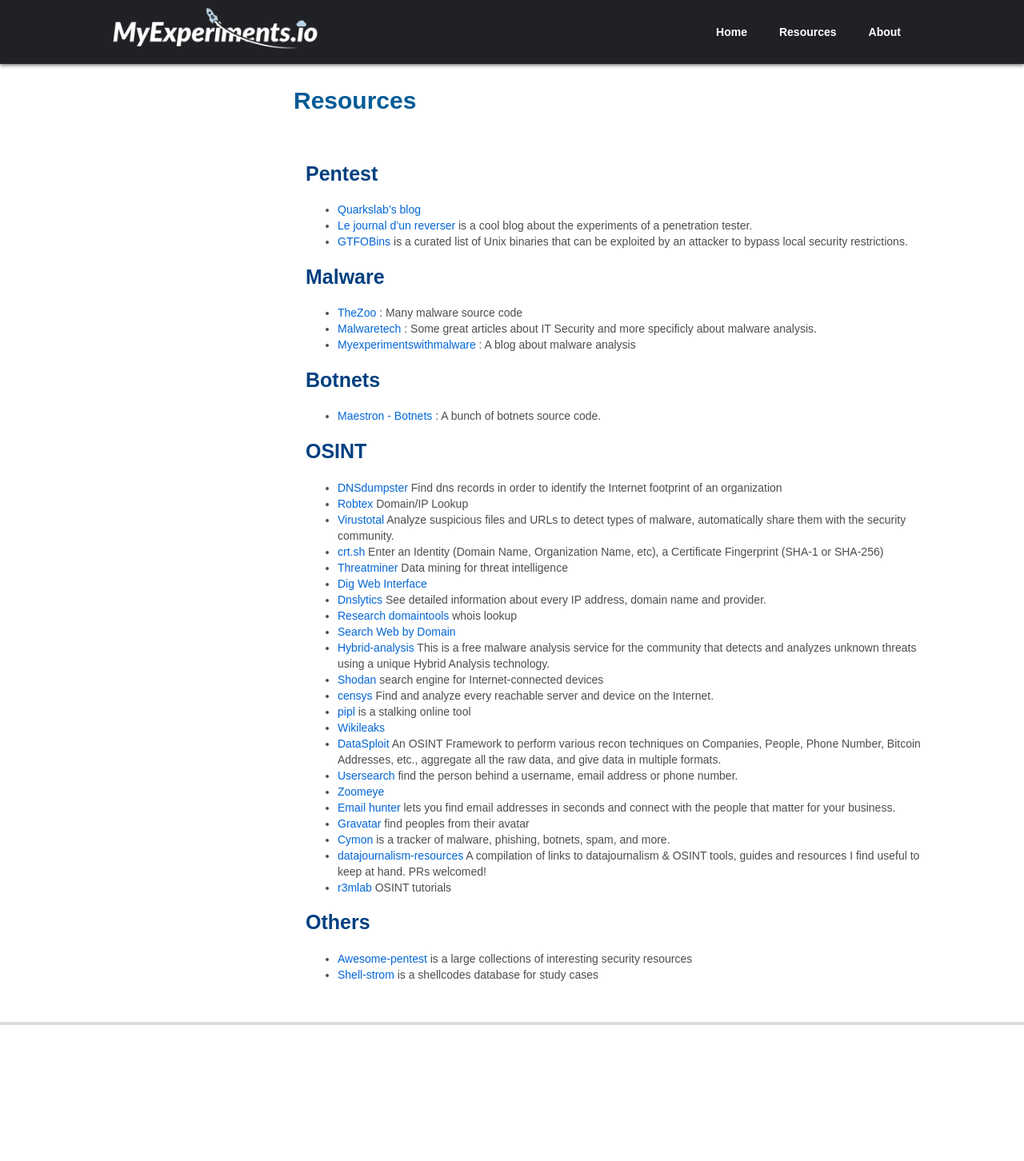
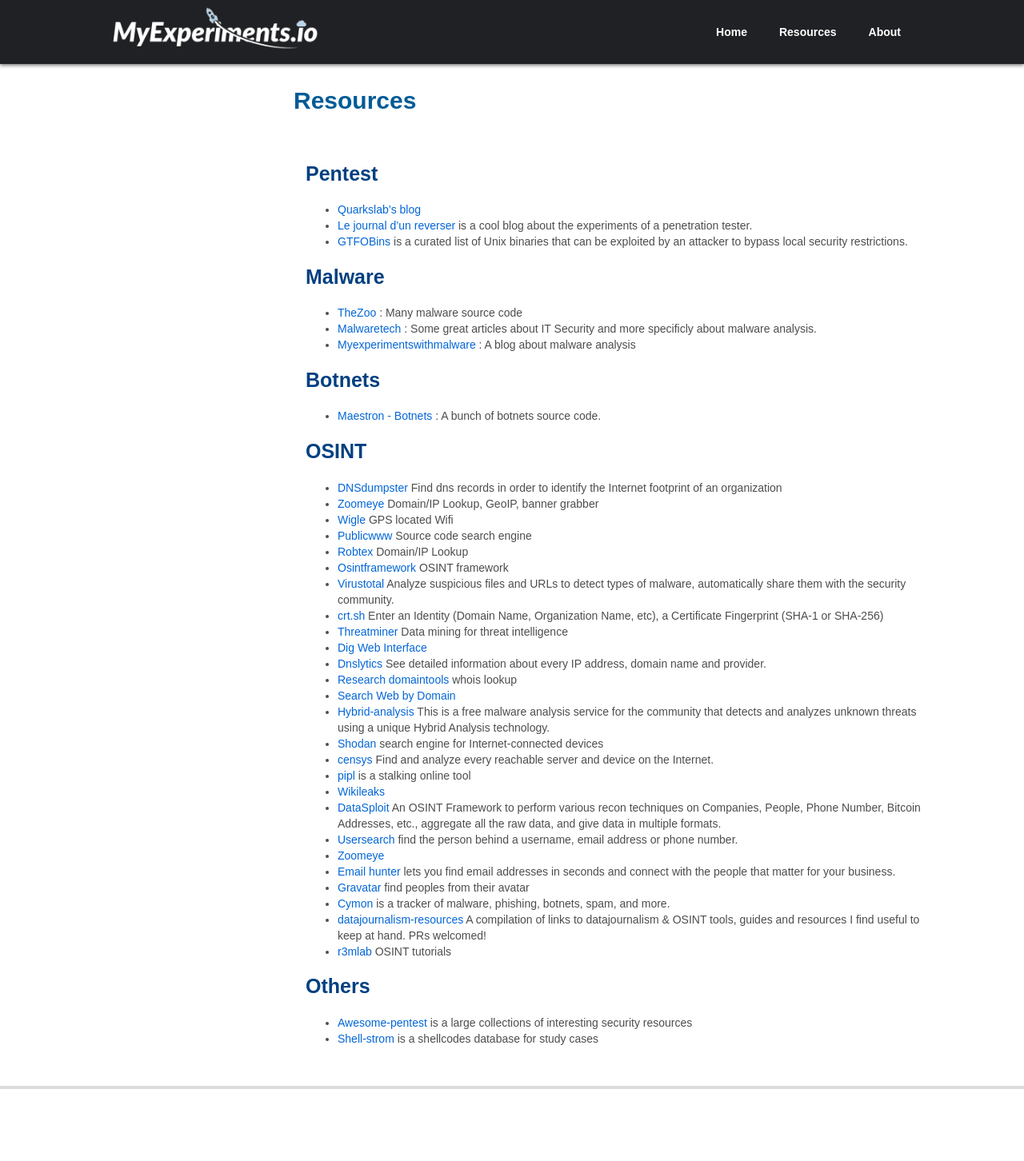
Before and after one commit to myexperiments-blog/myexperiments-blog.github.io, a Jekyll site: the page built from resources.md, in a window 1280 px wide. Shown: the whole page at 80% size. Built offline with Jekyll 4.4.1, drawn with Linux system fonts in a browser that asks for light colours; comment, search, counter and statistics services are not loaded; before the commit the page ends 1372 px from its top, so only the background shows below that.

Commit message:
update resources

```diff
--- a/resources.md
+++ b/resources.md
@@ -25,7 +25,11 @@
 # OSINT
 
 - [DNSdumpster](https://dnsdumpster.com/) Find dns records in order to identify the Internet footprint of an organization
+- [Zoomeye](https://www.zoomeye.org/) Domain/IP Lookup, GeoIP, banner grabber
+- [Wigle](https://wigle.net/) GPS located Wifi
+- [Publicwww](https://publicwww.com/) Source code search engine
 - [Robtex](https://www.robtex.com/) Domain/IP Lookup
+- [Osintframework](https://osintframework.com/) OSINT framework
 - [Virustotal](https://www.virustotal.com/) Analyze suspicious files and URLs to detect types of malware, automatically share them with the security community.
 - [crt.sh](https://crt.sh/) Enter an Identity (Domain Name, Organization Name, etc),
 a Certificate Fingerprint (SHA-1 or SHA-256)
```
